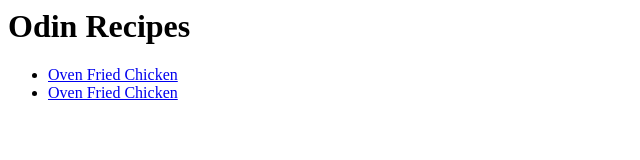
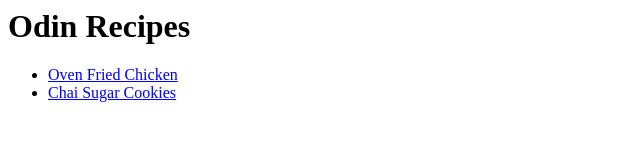
Before and after one commit to austinf01/odin-recipes, a plain HTML site: page index.html in a window 1280 px wide. Shown: the full height of the page, 0-640 px from the left. Drawn offline with Linux system fonts and the light colour scheme.

Commit message:
Fixed typo for chai sugar cookie recipe

```diff
--- a/index.html
+++ b/index.html
@@ -10,7 +10,7 @@
         <h1>Odin Recipes</h1>
         <ul>
             <li><a href="recipes/friedchicken.html">Oven Fried Chicken</a></li>
-            <li><a href="recipes/chaisugarcookies.html">Oven Fried Chicken</a></li>
+            <li><a href="recipes/chaisugarcookies.html">Chai Sugar Cookies</a></li>
 
         </ul>
     </body>
```
